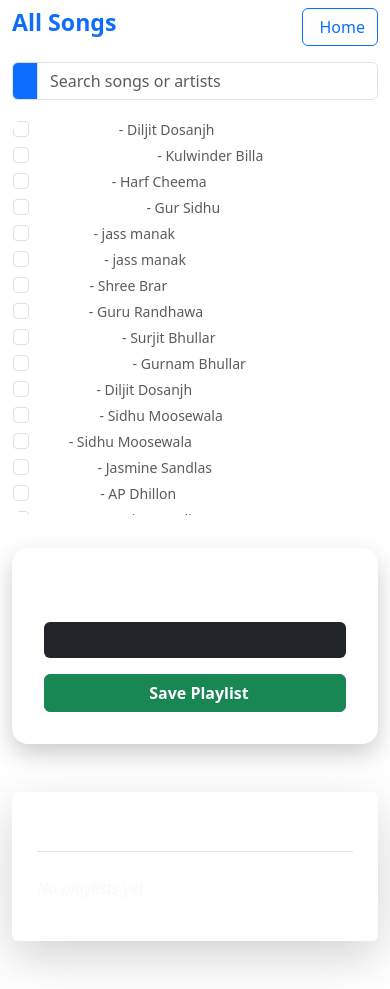
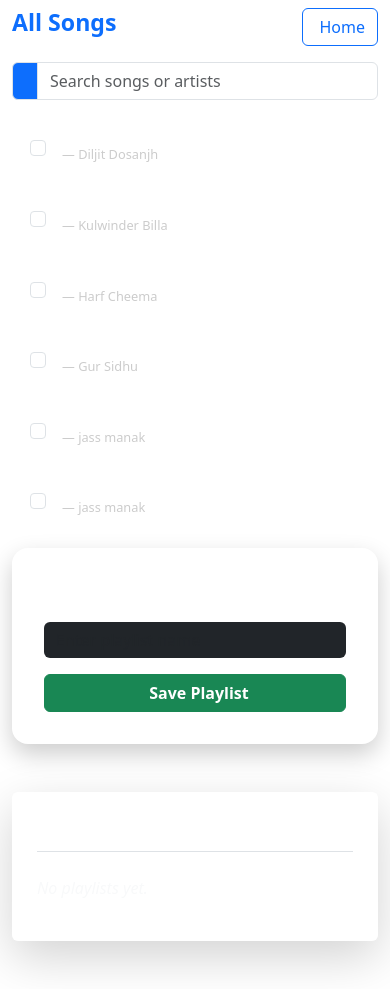
Before and after one commit to teligent-technology/Music-Application, a React (Vite) app in the folder Frontend/: page /playlist in a window 390 px wide. Built offline with nearby package versions, Linux system fonts and the light colour scheme.

Commit message:
some changes

```diff
--- a/Frontend/src/Components/Playlist.css
+++ b/Frontend/src/Components/Playlist.css
@@ -135,3 +135,59 @@
   margin: 0 auto;
   color: #fff;
 }
+
+
+/* === Song Card === */
+.song-card {
+  background: rgba(255, 255, 255, 0.03);
+  border: 1px solid rgba(255, 255, 255, 0.07);
+  border-radius: 12px;
+  padding: 12px 16px;
+  margin-bottom: 10px;
+  transition: background 0.3s ease, transform 0.2s ease;
+  cursor: pointer;
+  color: #fff;
+}
+
+.song-card:hover {
+  background: rgba(255, 255, 255, 0.06);
+  transform: scale(1.01);
+}
+
+.song-card.selected {
+  background: rgba(30, 215, 96, 0.15);
+  border-color: rgba(30, 215, 96, 0.4);
+}
+
+/* === Song Content === */
+.song-card-content {
+  display: flex;
+  flex-direction: column;
+  font-size: 0.95rem;
+  line-height: 1.2;
+}
+
+.song-title {
+  font-weight: 600;
+  color: #fff;
+}
+
+.song-artist {
+  font-size: 0.85rem;
+  color: #ccc;
+}
+
+/* === Responsive tweaks === */
+@media (max-width: 576px) {
+  .song-card-content {
+    font-size: 0.85rem;
+  }
+
+  .song-title {
+    font-size: 0.9rem;
+  }
+
+  .song-artist {
+    font-size: 0.8rem;
+  }
+}
--- a/Frontend/src/Components/Playlist.jsx
+++ b/Frontend/src/Components/Playlist.jsx
@@ -2,7 +2,7 @@
 import React, { useState } from "react";
 import {Songs} from "../data/song";
 import { Link } from "react-router-dom";
-// import "./Playlist.css";
+import "./Playlist.css";
 
 const Playlist = ({ selectedSongs, setSelectedSongs }) => {
   const [searchQuery, setSearchQuery] = useState("");
@@ -48,10 +48,7 @@ const Playlist = ({ selectedSongs, setSelectedSongs }) => {
         />
       </div>
 
-      <div className="song-list"
-        style={{ maxHeight: "400px", overflowY: "auto" }}
-
-      >
+     <div className="song-list">
   {filteredSongs.length > 0 ? (
     filteredSongs.map((song, index) => {
       const isChecked = selectedSongs.some((s) => s.src === song.src);
@@ -61,17 +58,18 @@ const Playlist = ({ selectedSongs, setSelectedSongs }) => {
           className={`song-card ${isChecked ? "selected" : ""}`}
           onClick={() => toggleSelect(song)}
         >
-                <div className="form-check">
+          <div className="form-check d-flex align-items-center">
             <input
-                    className="form-check-input"
+              className="form-check-input me-3"
               type="checkbox"
               checked={isChecked}
               onChange={() => toggleSelect(song)}
               onClick={(e) => e.stopPropagation()}
             />
-                  <label className="form-check-label">
-                    {song.song} <small className="text-muted">- {song.artist}</small>
-                  </label>
+            <div className="song-card-content">
+              <span className="song-title">{song.song}</span>
+              <span className="song-artist"> — {song.artist}</span>
+            </div>
           </div>
         </div>
       );
```
Lines whose indentation alone changed are shown as unchanged.
